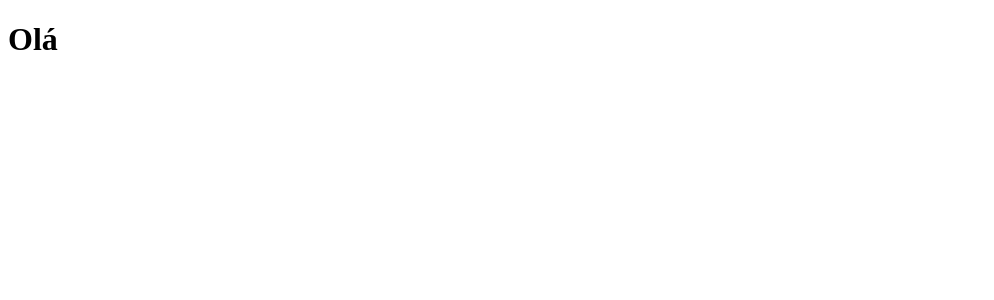
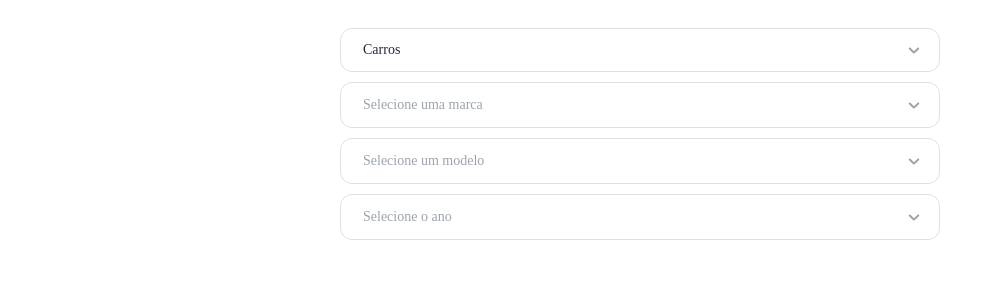
Before and after one commit to GDFgustavo/mvp-project-fipe-radar, a React (Vite) app: page / in a window 1280 px wide. Shown: the top 300 px of the page, without its empty margins (0-994 px from the left). Built offline with nearby package versions, Linux system fonts and the light colour scheme; no server answers.

Commit message:
implementando os selects e resultado da busca FIPE

```diff
--- a/package.json
+++ b/package.json
@@ -11,6 +11,7 @@
   },
   "dependencies": {
     "@react-pdf/renderer": "^4.3.0",
+    "@tanstack/react-query": "^5.80.7",
     "html-to-image": "^1.11.13",
     "react": "^19.1.0",
     "react-dom": "^19.1.0",
--- a/src/App.jsx
+++ b/src/App.jsx
@@ -1,5 +1,27 @@
+import { QueryClient, QueryClientProvider } from '@tanstack/react-query'
+import InputSelector from './components/InputSelector'
+import { useFipeForm } from './Features/Fipe/useFipe'
+import FipeResult from './components/FipeResult'
+
+const queryClient = new QueryClient()
+
 const App = () => {
-  return <h1>Olá</h1>
+  return (
+    <QueryClientProvider client={queryClient}>
+      <MainContent />
+    </QueryClientProvider>
+  )
+}
+
+const MainContent = () => {
+  const fipeForm = useFipeForm()
+
+  return (
+    <>
+      <InputSelector {...fipeForm} />
+      {fipeForm.fipeDetails && <FipeResult {...fipeForm.fipeDetails} />}
+    </>
+  )
 }
 
 export default App
--- /dev/null
+++ b/src/Features/Fipe/useFipe.js
@@ -0,0 +1,112 @@
+// useFipeForm.ts
+import { useState } from 'react'
+import { useQuery } from '@tanstack/react-query'
+
+const fetchFipeData = async (url) => {
+  const response = await fetch(`https://parallelum.com.br/fipe/api/v2/${url}`)
+  if (!response.ok) throw new Error('Erro ao buscar dados da FIPE')
+  return response.json()
+}
+
+const useBrands = (vehicleType) => {
+  return useQuery({
+    queryKey: ['brands', vehicleType],
+    queryFn: () => fetchFipeData(`${vehicleType}/brands`)
+  })
+}
+
+const useModels = (vehicleType, brandCode) => {
+  return useQuery({
+    queryKey: ['models', vehicleType, brandCode],
+    queryFn: () => fetchFipeData(`${vehicleType}/brands/${brandCode}/models`),
+    enabled: !!vehicleType && !!brandCode
+  })
+}
+
+const useYears = (vehicleType, brandCode, modelCode) => {
+  return useQuery({
+    queryKey: ['years', vehicleType, brandCode, modelCode],
+    queryFn: () =>
+      fetchFipeData(
+        `${vehicleType}/brands/${brandCode}/models/${modelCode}/years`
+      ),
+    enabled: !!vehicleType && !!brandCode && !!modelCode
+  })
+}
+
+const useFipeDetails = (vehicleType, brandCode, modelCode, yearCode) => {
+  return useQuery({
+    queryKey: ['details', vehicleType, brandCode, modelCode, yearCode],
+    queryFn: () =>
+      fetchFipeData(
+        `${vehicleType}/brands/${brandCode}/models/${modelCode}/years/${yearCode}`
+      ),
+    enabled: !!vehicleType && !!brandCode && !!modelCode && !!yearCode
+  })
+}
+
+export const useFipeForm = () => {
+  const [vehicleType, setVehicleType] = useState('cars')
+  const [selectedBrand, setSelectedBrand] = useState('')
+  const [selectedModel, setSelectedModel] = useState('')
+  const [selectedYear, setSelectedYear] = useState('')
+
+  const { data: brands, isLoading: loadingBrands } = useBrands(vehicleType)
+
+  const { data: models, isLoading: loadingModels } = useModels(
+    vehicleType,
+    selectedBrand
+  )
+
+  const { data: years, isLoading: loadingYears } = useYears(
+    vehicleType,
+    selectedBrand,
+    selectedModel
+  )
+
+  const { data: fipeDetails, isLoading: loadingDetails } = useFipeDetails(
+    vehicleType,
+    selectedBrand,
+    selectedModel,
+    selectedYear
+  )
+
+  const isLoading =
+    loadingBrands || loadingModels || loadingYears || loadingDetails
+
+  const handleVehicleChange = (e) => {
+    setVehicleType(e.value)
+    setSelectedBrand('')
+    setSelectedModel('')
+    setSelectedYear('')
+  }
+
+  const handleBrandChange = (e) => {
+    setSelectedBrand(e.value)
+    setSelectedModel('')
+    setSelectedYear('')
+  }
+
+  const handleModelChange = (e) => {
+    setSelectedModel(e.value)
+    setSelectedYear('')
+  }
+
+  const handleYearChange = (e) => setSelectedYear(e.value)
+
+  return {
+    vehicleType,
+    selectedBrand,
+    selectedModel,
+    selectedYear,
+    brands,
+    models,
+    years,
+    fipeDetails,
+    isLoading,
+    handleVehicleChange,
+    handleBrandChange,
+    handleModelChange,
+    handleYearChange
+  }
+}
--- /dev/null
+++ b/src/components/FipeResult/index.jsx
@@ -0,0 +1,36 @@
+const FipeResult = ({
+  brand,
+  model,
+  modelYear,
+  fuel,
+  codeFipe,
+  price,
+  referenceMonth
+}) => {
+  return (
+    <div>
+      <h3>Resultado FIPE</h3>
+      <p>
+        <strong>Marca:</strong> {brand}
+      </p>
+      <p>
+        <strong>Modelo:</strong> {model}
+      </p>
+      <p>
+        <strong>Ano:</strong> {modelYear}
+      </p>
+      <p>
+        <strong>Combustível:</strong> {fuel}
+      </p>
+      <p>
+        <strong>Código FIPE:</strong> {codeFipe}
+      </p>
+      <p>
+        <strong>Preço:</strong> {price}
+      </p>
+      <p>Referência: {referenceMonth}</p>
+    </div>
+  )
+}
+
+export default FipeResult
--- /dev/null
+++ b/src/components/InputSelector/index.jsx
@@ -0,0 +1,80 @@
+import SelectCustom from '../SelectCustom'
+
+const InputSelector = ({
+  vehicleType,
+  selectedBrand,
+  selectedModel,
+  selectedYear,
+  brands,
+  models,
+  years,
+  handleVehicleChange,
+  handleBrandChange,
+  handleModelChange,
+  handleYearChange
+}) => {
+  const vehicleOptions = [
+    { label: 'Carros', value: 'cars' },
+    { label: 'Motos', value: 'motorcycles' },
+    { label: 'Caminhões', value: 'trucks' }
+  ]
+
+  const mapToOptions = (data) =>
+    data?.map((item) => ({
+      value: item.code,
+      label: item.name
+    })) || []
+
+  const brandOptions = mapToOptions(brands)
+  const selectedBrandOption =
+    brandOptions.find((o) => o.value === selectedBrand) || null
+
+  const modelOptions = mapToOptions(models)
+  const selectedModelOption =
+    modelOptions.find((opcao) => opcao.value === selectedModel) || null
+
+  const yearOptions = mapToOptions(years)
+  const selectedYearOption =
+    yearOptions.find((opcao) => opcao.value === selectedYear) || null
+
+  return (
+    <>
+      <div style={{ padding: '20px', maxWidth: '600px', margin: '0 auto' }}>
+        <div style={{ display: 'flex', flexDirection: 'column', gap: '10px' }}>
+          <SelectCustom
+            value={vehicleOptions.find((opcao) => opcao.value === vehicleType)}
+            onChange={handleVehicleChange}
+            options={vehicleOptions}
+            placeholder="Selecione o tipo do veículo"
+            isSearchable={false}
+          />
+
+          <SelectCustom
+            value={selectedBrandOption}
+            onChange={handleBrandChange}
+            options={brandOptions}
+            placeholder="Selecione uma marca"
+          />
+
+          <SelectCustom
+            value={selectedModelOption}
+            onChange={handleModelChange}
+            options={modelOptions}
+            placeholder="Selecione um modelo"
+            isDisabled={!selectedBrand}
+          />
+
+          <SelectCustom
+            value={selectedYearOption}
+            onChange={handleYearChange}
+            options={yearOptions}
+            placeholder="Selecione o ano"
+            isDisabled={!selectedModel}
+          />
+        </div>
+      </div>
+    </>
+  )
+}
+
+export default InputSelector
--- /dev/null
+++ b/src/components/SelectCustom/index.jsx
@@ -0,0 +1,134 @@
+import Select from 'react-select'
+
+const SelectCustom = ({
+  value,
+  onChange,
+  options,
+  placeholder,
+  isDisabled = false,
+  isSearchable = true
+}) => {
+  const customStyles = {
+    control: (provided, state) => ({
+      ...provided,
+      width: '100%',
+      backgroundColor: state.isFocused ? '#f8f9fa' : '#fff',
+      border: '1px solid #e0e0e0',
+      borderRadius: '12px',
+      padding: '8px 12px',
+      cursor: 'pointer',
+      fontSize: '14px',
+      fontWeight: 'bold',
+      boxShadow: state.isFocused ? '0 0 0 2px #000' : 'none',
+      transition: 'all 0.3s ease',
+      '&:hover': {
+        borderColor: '#000000',
+        boxShadow: '0 0 0 1px #000'
+      }
+    }),
+    singleValue: (provided) => ({
+      ...provided,
+      color: '#1f2937',
+      fontWeight: '500'
+    }),
+    input: (provided) => ({
+      ...provided,
+      color: '#1f2937',
+      fontWeight: '500'
+    }),
+    menu: (provided) => ({
+      ...provided,
+      marginTop: '8px',
+      borderRadius: '12px',
+      boxShadow: '0 4px 20px rgba(0, 0, 0, 0.12)',
+      overflow: 'hidden',
+      zIndex: 9999,
+      animation: 'fadeIn 0.3s ease-out'
+    }),
+    option: (provided, state) => ({
+      ...provided,
+      padding: '12px 16px',
+      fontSize: '14px',
+      fontWeight: '500',
+      cursor: 'pointer',
+      backgroundColor: state.isSelected
+        ? '#eef2ff'
+        : state.isFocused
+          ? '#f5f7ff'
+          : '#fff',
+      color: state.isSelected ? '#4f46e5' : '#4b5563',
+      transition: 'all 0.2s ease',
+      ':active': {
+        backgroundColor: '#eef2ff'
+      },
+      display: 'flex',
+      alignItems: 'center',
+      '&:not(:last-child)': {
+        borderBottom: '1px solid #f3f4f6'
+      }
+    }),
+    placeholder: (provided) => ({
+      ...provided,
+      color: '#9ca3af',
+      fontWeight: '500'
+    }),
+    indicatorSeparator: () => ({
+      display: 'none'
+    }),
+    dropdownIndicator: (provided, state) => ({
+      ...provided,
+      color: '#9ca3af',
+      padding: '4px',
+      transition: 'transform 0.2s ease',
+      transform: state.selectProps.menuIsOpen ? 'rotate(180deg)' : 'rotate(0)',
+      svg: {
+        width: 18,
+        height: 18
+      },
+      '&:hover': {
+        color: '#6b7280'
+      }
+    }),
+    clearIndicator: (provided) => ({
+      ...provided,
+      color: '#9ca3af',
+      padding: '4px',
+      '&:hover': {
+        color: '#6b7280'
+      }
+    }),
+    multiValue: (provided) => ({
+      ...provided,
+      backgroundColor: '#eef2ff',
+      borderRadius: '8px'
+    }),
+    multiValueLabel: (provided) => ({
+      ...provided,
+      color: '#4f46e5',
+      fontWeight: '500'
+    }),
+    multiValueRemove: (provided) => ({
+      ...provided,
+      color: '#a5b4fc',
+      '&:hover': {
+        backgroundColor: '#4f46e5',
+        color: 'white'
+      }
+    })
+  }
+
+  return (
+    <Select
+      value={value}
+      onChange={onChange}
+      options={options}
+      placeholder={placeholder}
+      isDisabled={isDisabled}
+      isSearchable={isSearchable}
+      noOptionsMessage={() => 'Nenhuma opção encontrada'}
+      styles={customStyles}
+    />
+  )
+}
+
+export default SelectCustom
```
Also changed, not shown: 2 other files (tests, documents, lock files or other folders).
